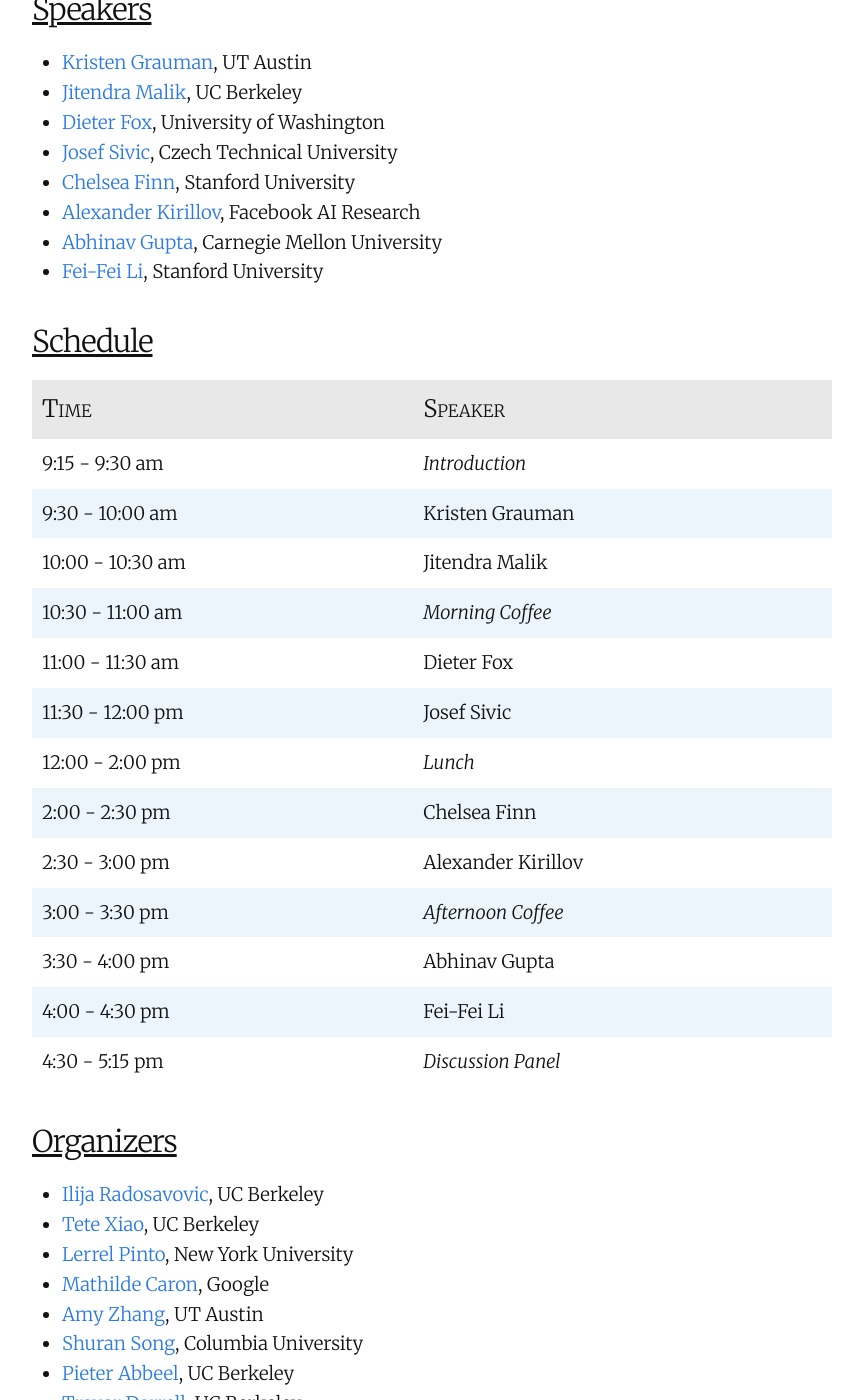
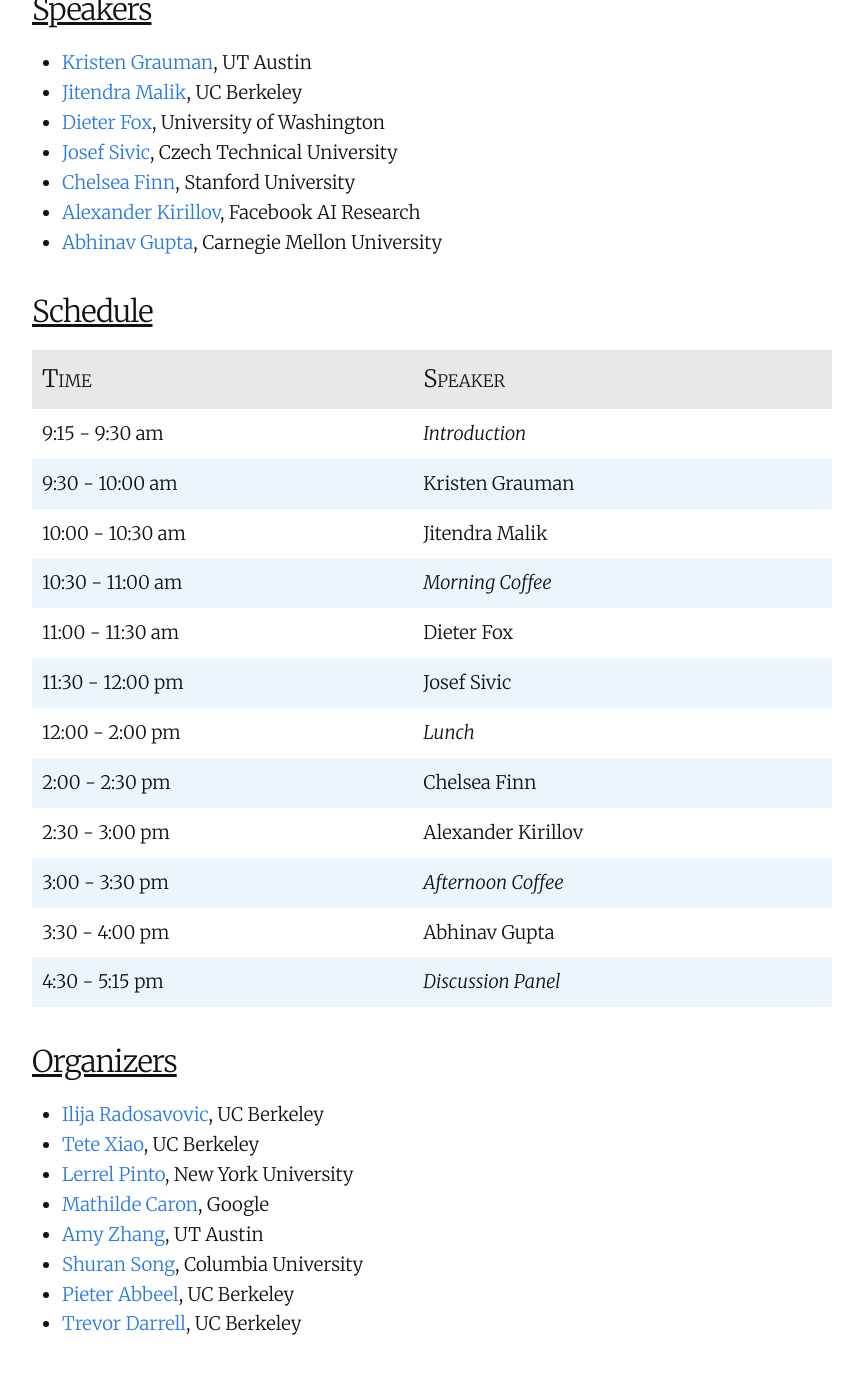
Before and after one commit to vispr-workshop/vispr-workshop.github.io, a Jekyll site: the page built from index.md, in a window 1280 px wide and 1400 px high, scrolled down 808 px. Shown: the whole window, without its empty margins (208-1071 px from the left). Built offline with Jekyll 4.4.1, drawn with Linux system fonts in a browser that asks for light colours; our own code applies the rules of GitHub Pages for plain Markdown files.

Commit message:
Update index.md

```diff
--- a/index.md
+++ b/index.md
@@ -27,7 +27,6 @@ We are excited to have a lineup of speakers from computer vision, machine learni
 * [Chelsea Finn](https://ai.stanford.edu/~cbfinn/), Stanford University
 * [Alexander Kirillov](https://alexander-kirillov.github.io/), Facebook AI Research
 * [Abhinav Gupta](http://www.cs.cmu.edu/~abhinavg/), Carnegie Mellon University
-* [Fei-Fei Li](https://profiles.stanford.edu/fei-fei-li), Stanford University
 
 ## Schedule
 
@@ -44,7 +43,6 @@ We are excited to have a lineup of speakers from computer vision, machine learni
 | 2:30 - 3:00 pm | Alexander Kirillov |
 | 3:00 - 3:30 pm | *Afternoon Coffee* |
 | 3:30 - 4:00 pm | Abhinav Gupta |
-| 4:00 - 4:30 pm | Fei-Fei Li |
 | 4:30 - 5:15 pm | *Discussion Panel* |
 
 ## Organizers
```
